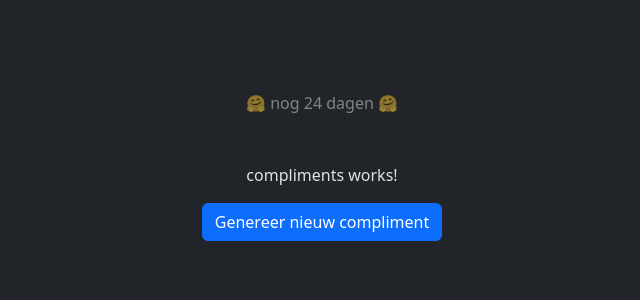
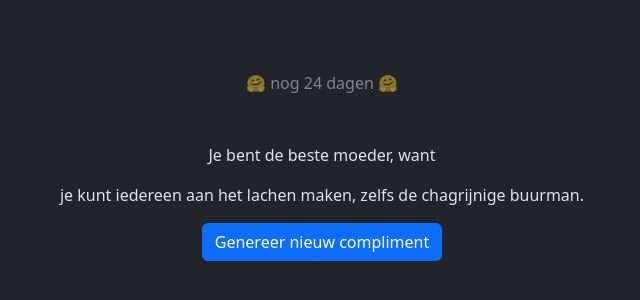
Before and after one commit to Kapprikorn/complimentenvoormoeders, an Angular app: page / in a window 1280 px wide. Shown: the part 234-534 px from the top of the page, without its empty margins (318-958 px from the left). Built offline with nearby package versions, Linux system fonts and the light colour scheme.

Commit message:
Adds compliments generation logic to the view

```diff
--- a/src/app/pages/compliments/compliments.html
+++ b/src/app/pages/compliments/compliments.html
@@ -10,12 +10,10 @@
   </span>
 }
 
-<p>compliments works!</p>
+<p>Je bent de beste moeder, want</p>
+<p class="compliment">{{ currentCompliment }}</p>
 
-<button type="button" class="btn btn-primary">Genereer nieuw compliment</button>
-
-
-
+<button type="button" class="btn btn-primary" (click)="generateCompliment()">Genereer nieuw compliment</button>
 
 <button class="changeDateButton"
         (click)="collapse.toggle()"
--- a/src/app/pages/compliments/copmliments.ts
+++ b/src/app/pages/compliments/copmliments.ts
@@ -2,6 +2,7 @@ import {Component, OnInit} from '@angular/core';
 import { NgbCollapseModule} from '@ng-bootstrap/ng-bootstrap';
 // @ts-ignore
 import confetti from 'canvas-confetti';
+import compliments from './complimenten_moeders';
 
 @Component({
   selector: 'app-compliments',
@@ -10,13 +11,27 @@ import confetti from 'canvas-confetti';
   styleUrl: './compliments.css'
 })
 export class Compliments implements OnInit {
+
   isCollapsed = true;
 
   private birthDay = 28
   private birthMonth = 8
 
+  private compliments: string[] = compliments();
+  protected currentCompliment = '';
+
   ngOnInit() {
     this.showBirthdayEffect();
+    this.generateCompliment();
+  }
+
+  protected generateCompliment() {
+    if (!this.compliments.length) {
+      this.currentCompliment = 'Nog geen complimenten beschikbaar.';
+      return;
+    }
+    const index = Math.floor(Math.random() * this.compliments.length);
+    this.currentCompliment = this.compliments[index];
   }
 
   private showBirthdayEffect() {
```
